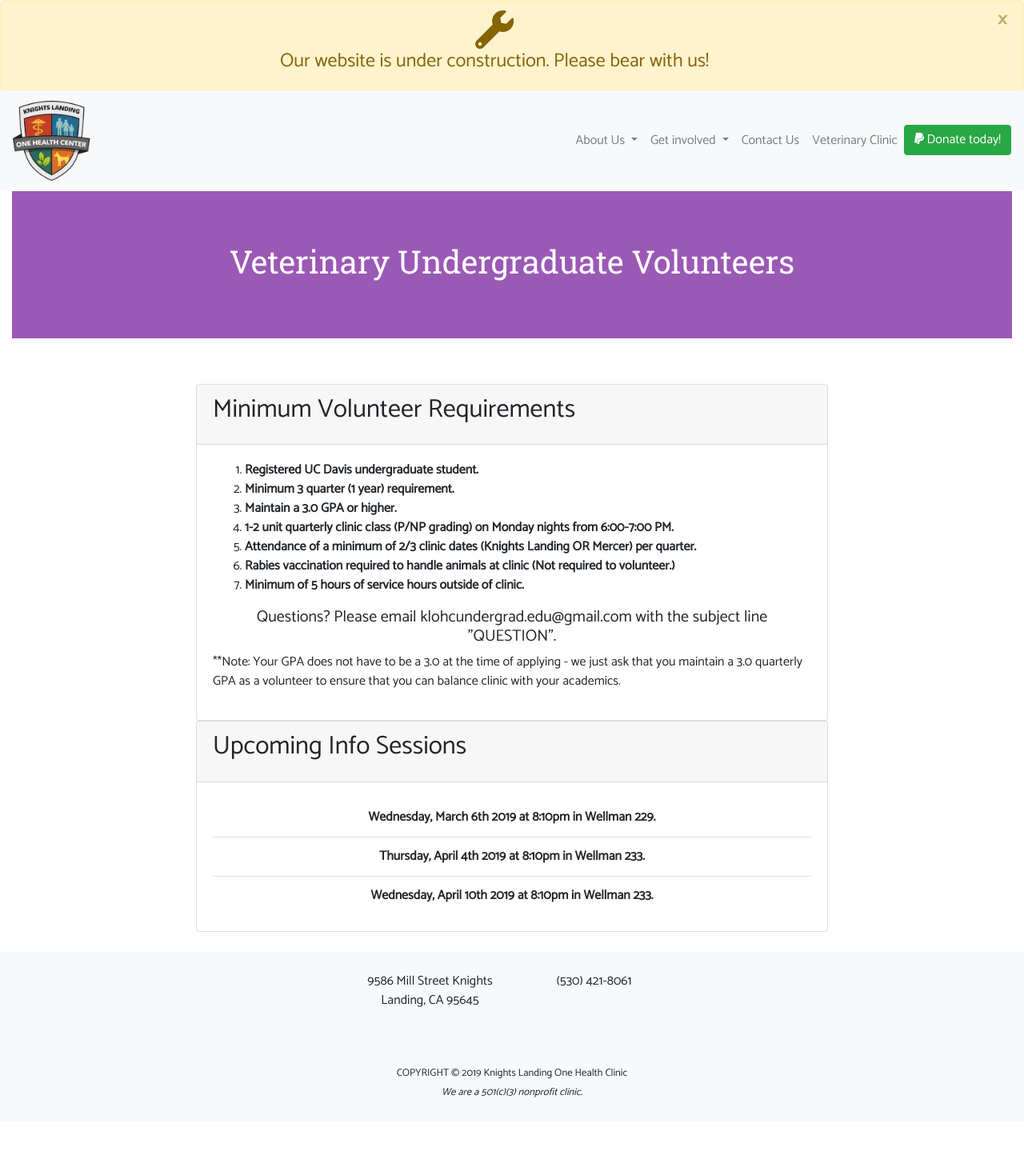
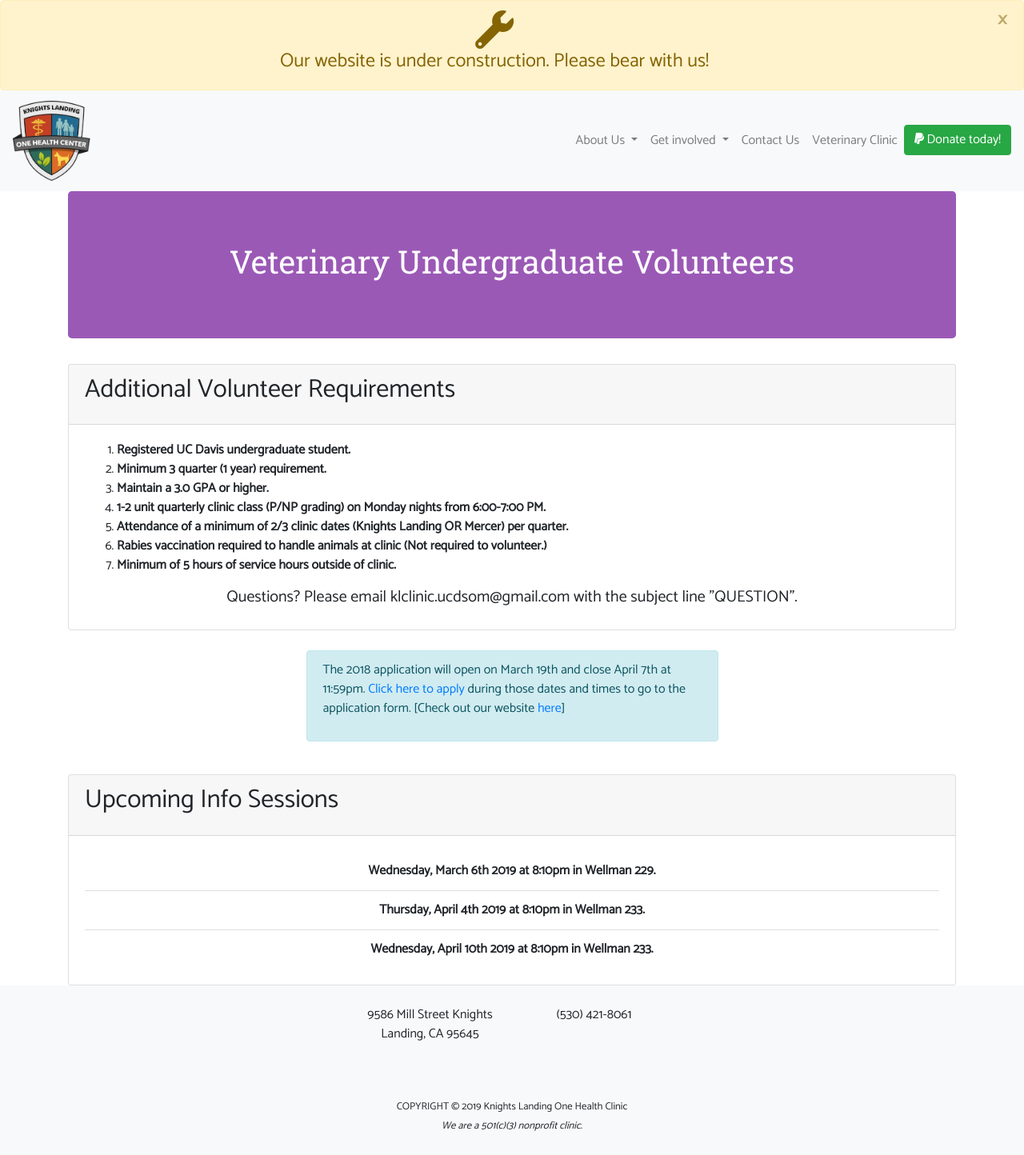
Before and after one commit to iwakoscott/knights-landing, a Jekyll site: the page built from get-involved/veterinary-undergraduate-volunteers.markdown, in a window 1280 px wide. Shown: the whole page at 80% size. Built offline with Jekyll 4.4.1, drawn with Linux system fonts in a browser that asks for light colours; nearby versions of some CDN libraries; before the commit the page ends 1402 px from its top, so only the background shows below that; some of the changed lines change nothing that is shown.

Commit message:
Updated Veterinary Undergraduate Volunteers

```diff
--- a/get-involved/veterinary-undergraduate-volunteers.markdown
+++ b/get-involved/veterinary-undergraduate-volunteers.markdown
@@ -23,7 +23,7 @@
   at 11:59pm. [Click here to apply](https://goo.gl/forms/qPuW5IaFDoG7fCsn2) during
   those dates and times to go to the application form. [Check out our website [here](https://www2.vetmed.ucdavis.edu/onehealth/students/knights_landing/index.cfm
   )]
-layout: simple
+layout: vet-volunteer
 ---
 
 <div class="card">
```
